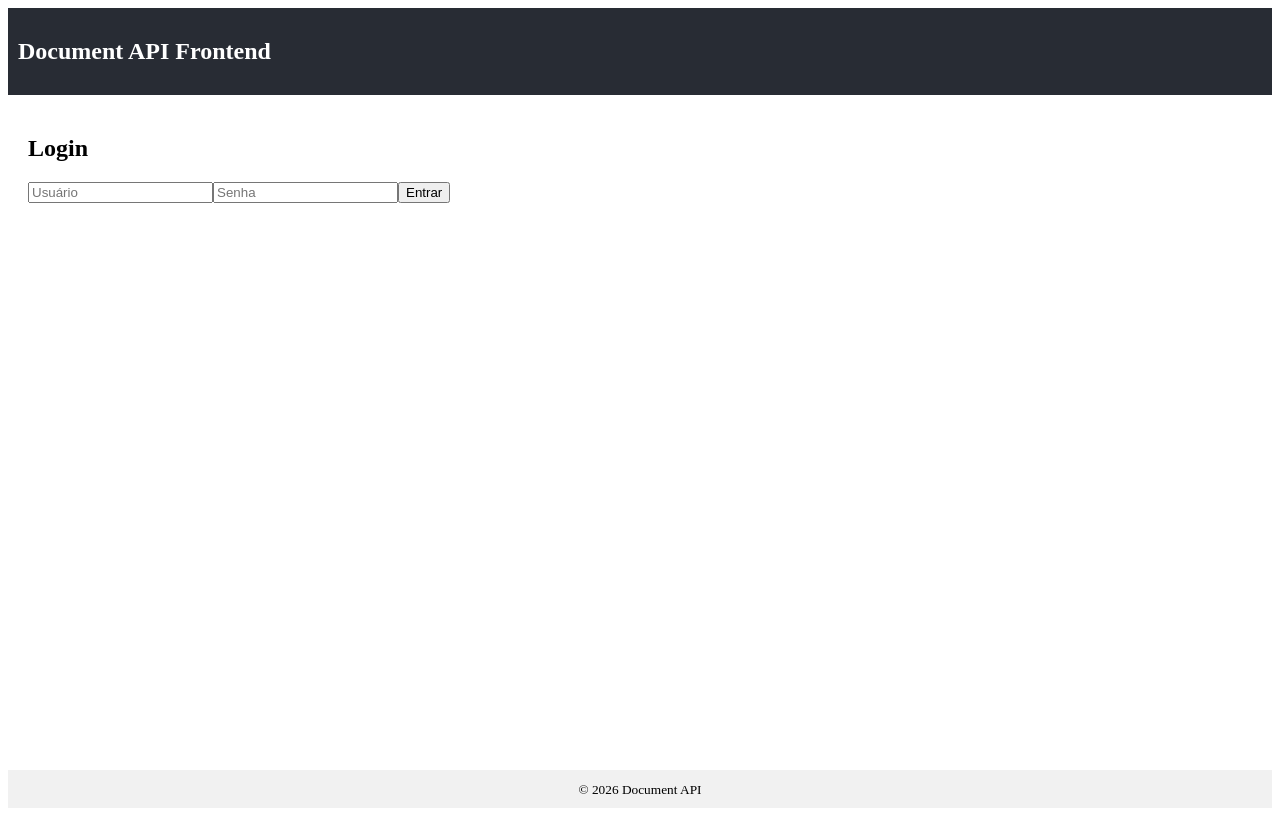
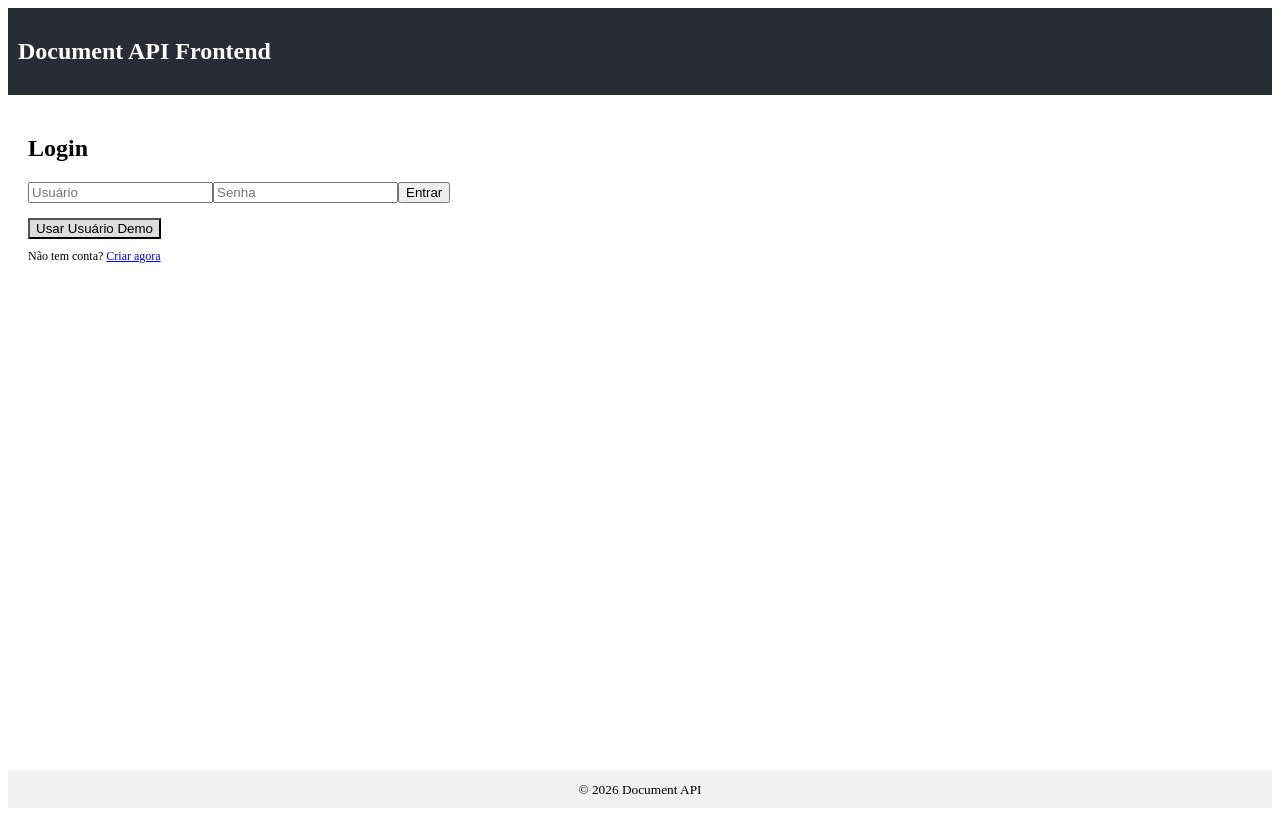
Before and after one commit to Wilcleyber/Document-API-Frontend, a React (Vite) app: page /login in a window 1280 px wide. Built offline with nearby package versions, Linux system fonts and the light colour scheme; no server answers.

Commit message:
adicionado criar login, usuario demo e add loading!

```diff
--- a/src/pages/LoginPage.tsx
+++ b/src/pages/LoginPage.tsx
@@ -6,9 +6,11 @@ const LoginPage: React.FC = () => {
   const { login: setSession } = useAuth();
   const [username, setUsername] = useState("");
   const [password, setPassword] = useState("");
+  const [isLoading, setIsLoading] = useState(false);
 
   // Login via API com Axios
   const handleLogin = async () => {
+    setIsLoading(true);
     try {
       const response = await api.post("/auth/login", { username, password });
       const data = response.data;
@@ -19,13 +21,26 @@ const LoginPage: React.FC = () => {
       // Atualiza sessão no AuthProvider
       setSession(data.token, data.userId, data.role);
     } catch (error) {
-      alert("Credenciais inválidas ou erro de conexão");
+      alert(
+        "Credenciais inválidas ou erro de conexão. (A API pode estar acordando, tente novamente em instantes)"
+      );
+    } finally {
+      setIsLoading(false);
     }
   };
 
+  // Login demo
+  const handleDemoLogin = () => {
+    setUsername("demo");
+    setPassword("demo123");
+    // Se quiser disparar login automático:
+    // handleLogin();
+  };
+
   return (
-    <div>
+    <div className="login-container">
       <h2>Login</h2>
+
       <input
         type="text"
         placeholder="Usuário"
@@ -38,7 +53,23 @@ const LoginPage: React.FC = () => {
         value={password}
         onChange={(e) => setPassword(e.target.value)}
       />
-      <button onClick={handleLogin}>Entrar</button>
+
+      <button onClick={handleLogin} disabled={isLoading}>
+        {isLoading ? "Acordando o motor (aguarde)..." : "Entrar"}
+      </button>
+
+      <div style={{ marginTop: "15px" }}>
+        <button onClick={handleDemoLogin} style={{ backgroundColor: "#ddd" }}>
+          Usar Usuário Demo
+        </button>
+
+        <p style={{ fontSize: "12px", marginTop: "10px" }}>
+          Não tem conta?{" "}
+          <a href="#" onClick={() => alert("Função de cadastro em breve!")}>
+            Criar agora
+          </a>
+        </p>
+      </div>
     </div>
   );
 };
```
